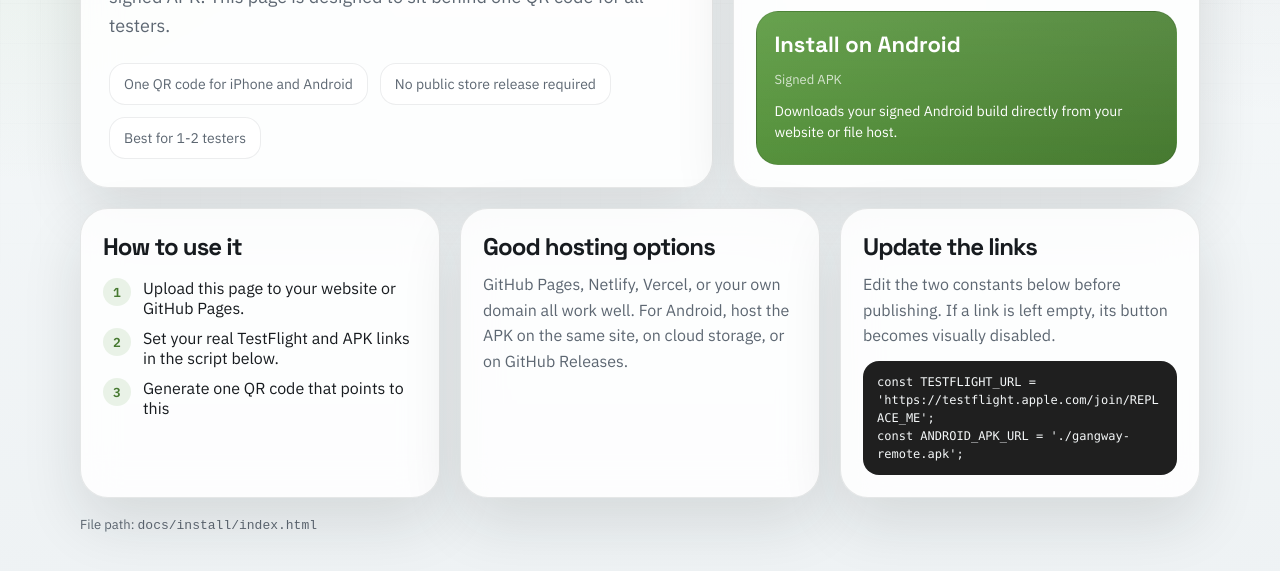
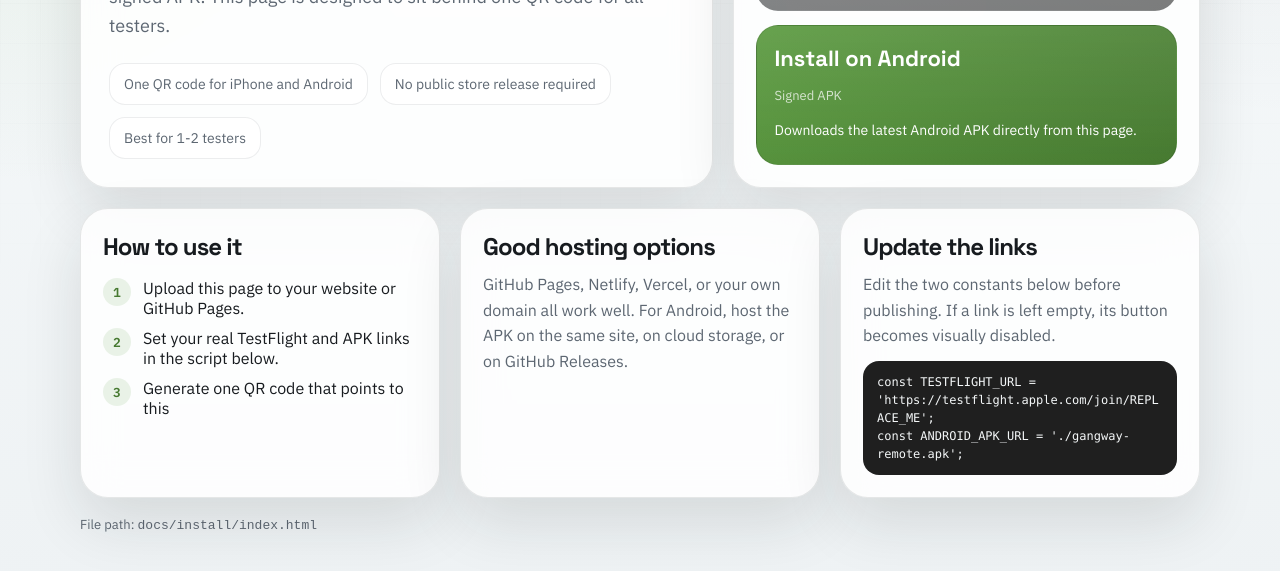
Before and after one commit to Theo2402/gangway-remote-install, a plain HTML site: page index.html in a window 1280 px wide. Shown: the part 317-888 px from the top of the page. Drawn offline with Linux system fonts and the light colour scheme.

Commit message:
Update Android hint text

```diff
--- a/index.html
+++ b/index.html
@@ -359,8 +359,8 @@
             <h3>Install on Android</h3>
             <small>Signed APK</small>
             <div class="hint">
-              Downloads your signed Android build directly from your website or
-              file host.
+              Downloads the latest Android APK directly from this page.
+
             </div>
           </a>
         </aside>
```
